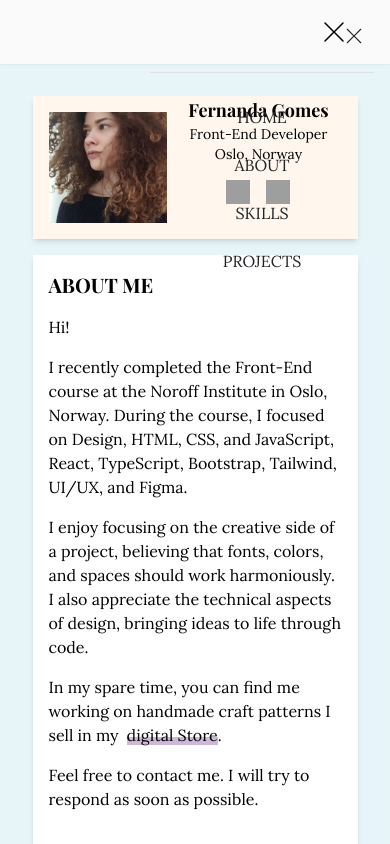
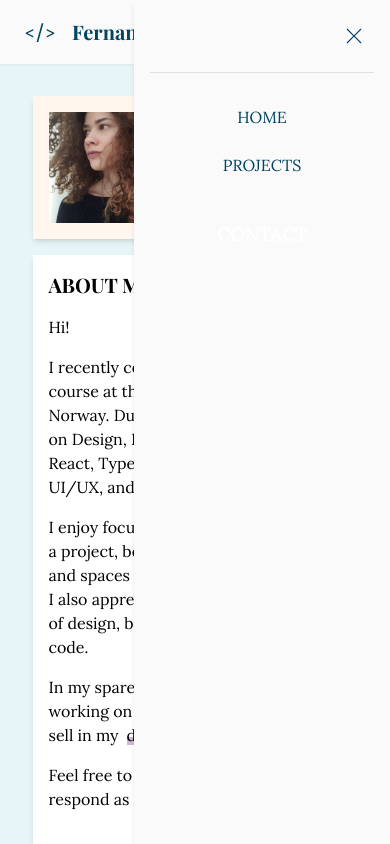
Before and after one commit to FP22FD/FP22FD-portfolio, a React (Vite) app: page / in a window 390 px wide. Both pictures are taken after a click on the button "Open menu". Shown: the top 844 px of the page. Built offline with nearby package versions, Linux system fonts and the light colour scheme; grey boxes are pictures that could not be loaded.

Commit message:
eat: update styles, add logo, and modify button label in MenuMobile component

```diff
--- a/src/pages/home/components/MenuMobile.tsx
+++ b/src/pages/home/components/MenuMobile.tsx
@@ -1,6 +1,7 @@
-import { NavLink } from 'react-router-dom'
+import { Link, NavLink } from 'react-router-dom'
 import { PiTextAlignJustifyLight, PiXLight } from 'react-icons/pi'
 import Button from './Button'
+import logo from '../../../assets/images/logo.svg'
 
 interface Props {
   isMobileMenuOpen: boolean
@@ -10,14 +11,23 @@ interface Props {
 export function MenuMobile({ isMobileMenuOpen, toggleMobileMenu }: Props) {
   const pageLinks = [
     { label: 'Home', to: '#home' },
-    { label: 'About', to: '#about' },
-    { label: 'Skills', to: '#skills' },
     { label: 'Projects', to: '#projects' },
   ]
 
   return (
-    <div className="md:hidden">
-      <div className="flex justify-end p-4">
+    <div className="text-primary-darkBlue flex w-full items-center justify-between md:hidden">
+      <div className="text-primary-darkBlue flex">
+        <Link to="/" aria-label="Go to homepage">
+          <img
+            src={logo}
+            alt="Website logo"
+            className="h-auto w-8 duration-300 hover:rotate-[25deg] 2xl:w-9"
+          />
+        </Link>
+        <h1 className="ml-4 text-xl font-bold 2xl:text-2xl">Fernanda Gomes</h1>
+      </div>
+
+      <div className="flex justify-end py-4">
         <button
           onClick={toggleMobileMenu}
           aria-label={isMobileMenuOpen ? 'Close menu' : 'Open menu'}
@@ -35,14 +45,14 @@ export function MenuMobile({ isMobileMenuOpen, toggleMobileMenu }: Props) {
       {isMobileMenuOpen && (
         <div
           id="mobile-menu"
-          className="fixed right-0 top-0 z-40 h-full w-64 translate-x-0 transform bg-neutral-white shadow-custom transition-transform duration-300"
+          className="fixed right-0 top-0 z-40 h-full w-64 translate-x-0 transform bg-neutral-ofWhite shadow-md transition-transform duration-300"
           role="menu"
           aria-label="Mobile navigation"
         >
           <div className="flex justify-end p-6">
             <button onClick={toggleMobileMenu} aria-label="Close menu">
               <PiXLight
-                className="h-6 w-6 text-typography-default"
+                className="text-primary-darkBlue h-6 w-6"
                 aria-hidden="true"
               />
             </button>
@@ -55,7 +65,7 @@ export function MenuMobile({ isMobileMenuOpen, toggleMobileMenu }: Props) {
               <NavLink
                 key={label}
                 to={to}
-                className="uppercase text-typography-default hover-underline"
+                className="uppercase hover-underline"
                 aria-label={`Go to ${label}`}
               >
                 {label}
@@ -66,7 +76,7 @@ export function MenuMobile({ isMobileMenuOpen, toggleMobileMenu }: Props) {
           <div className="mt-auto place-self-center pb-8">
             <Button
               type="button"
-              label="CONTACT-ME"
+              label="CONTACT"
               variant="primary"
               ariaLabel="Contact me"
               size="large"
```
